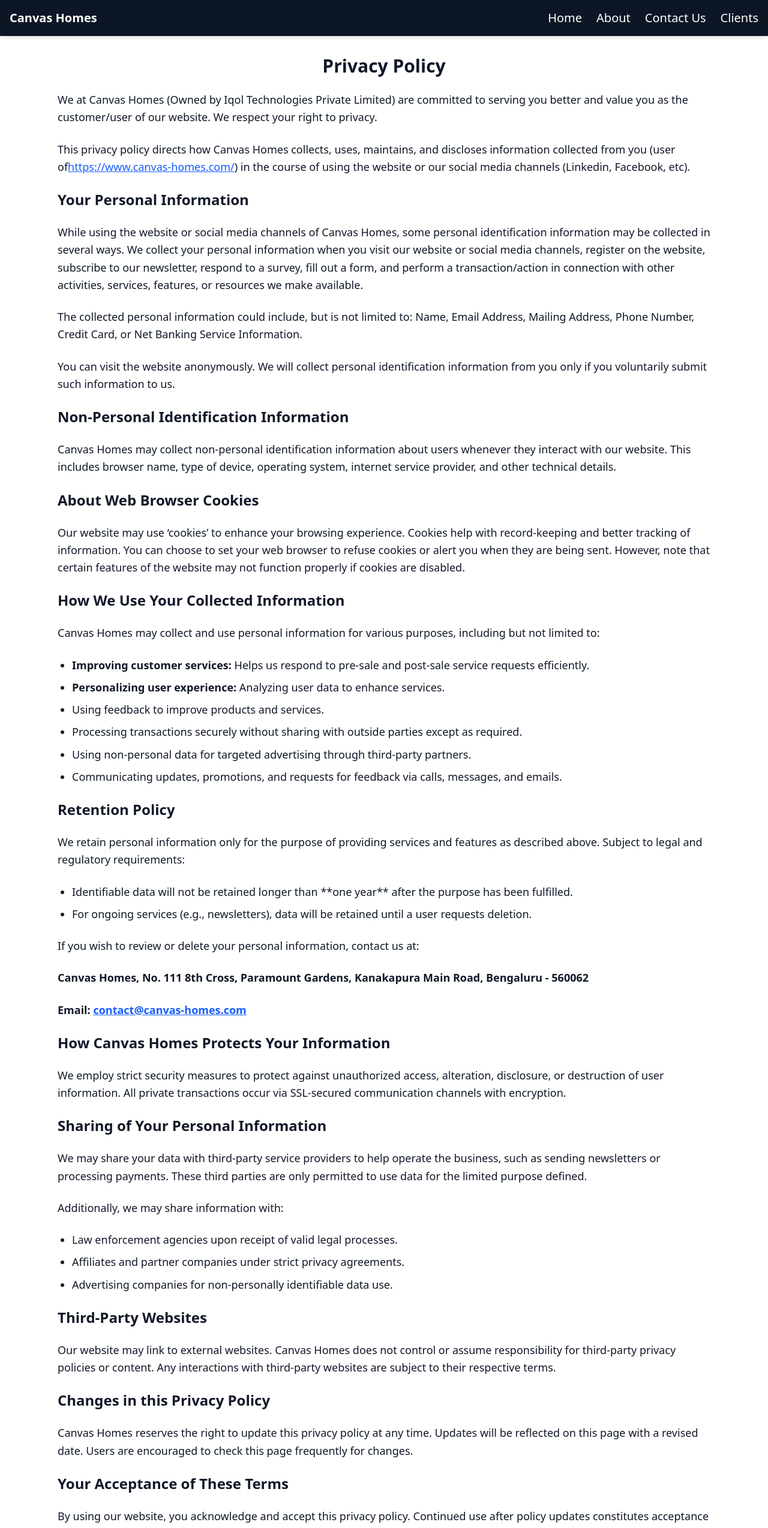
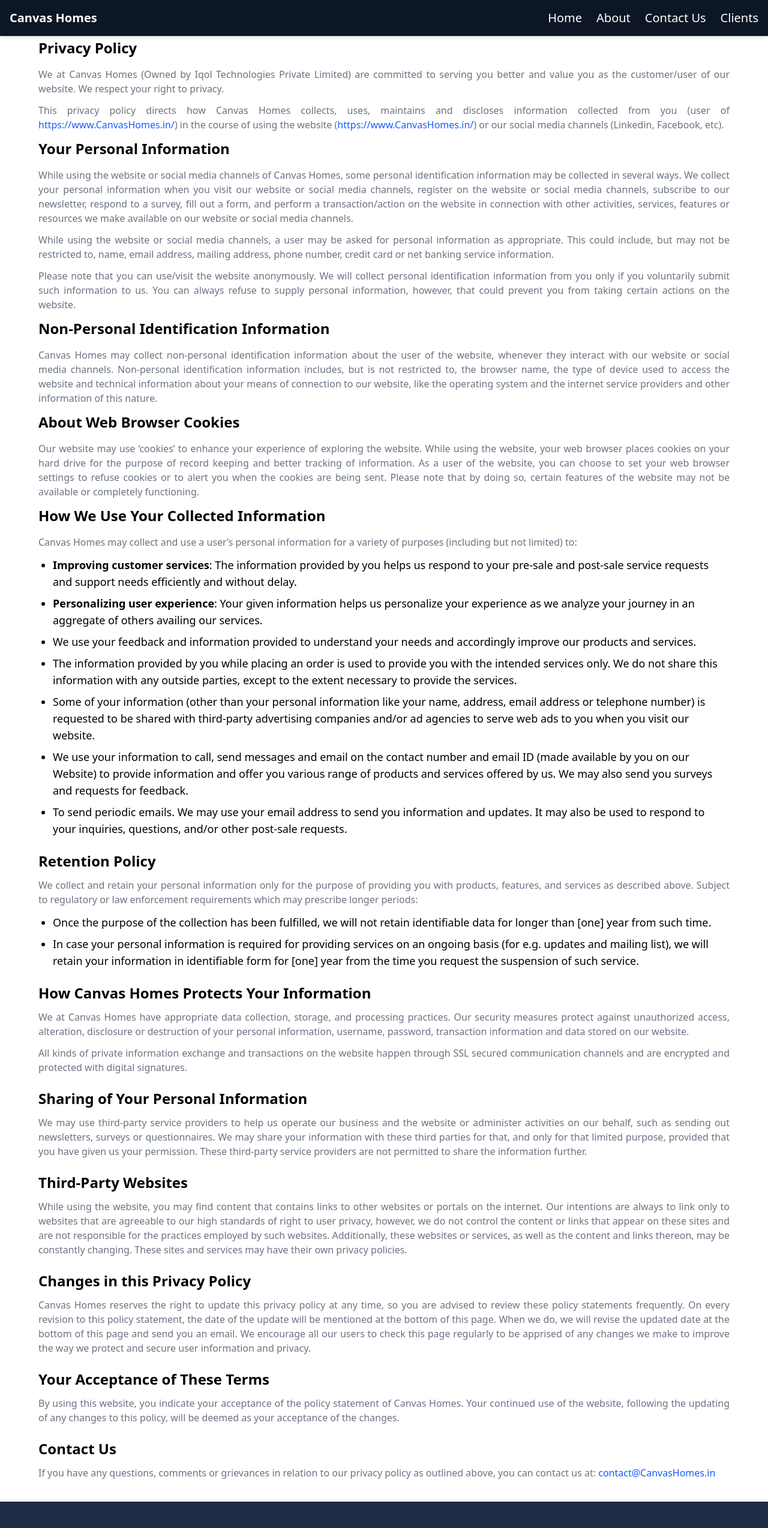
Before and after one commit to hatchedland/canvas-homes, a React (Vite) app: page /privacy-policy in a window 1280 px wide. Shown: the top 2548 px of the page at 60% size. Built offline with nearby package versions, Linux system fonts and the light colour scheme.

Commit message:
Privacy Policy updated

```diff
--- a/src/App.jsx
+++ b/src/App.jsx
@@ -1,5 +1,6 @@
 import React from "react";
 import { BrowserRouter as Router, Routes, Route } from "react-router-dom";
+
 import Navbar from "./components/Navbar";
 import { Home } from "./components/Home";
 import { Overview } from "./components/Overview";
@@ -9,6 +10,7 @@
 import Footer from "./components/Footer";
 import TermsOfUse from "./components/TermsOfUse";
 import PrivacyPolicy from "./components/PrivacyPolicy";
+
 
 function App() {
   return (
--- a/src/components/PrivacyPolicy.jsx
+++ b/src/components/PrivacyPolicy.jsx
@@ -1,115 +1,94 @@
-import React from "react";
+import React from 'react';
+
 
 const PrivacyPolicy = () => {
   return (
-    <div className="min-h-screen p-8 max-w-6xl mx-auto bg-white text-gray-900 mt-15">
-      <h1 className="text-3xl font-bold mb-6 text-center">Privacy Policy</h1>
-
-      <div className="space-y-6 text-lg leading-relaxed whitespace-pre-line">
-        <p>
+    <div className="w-full mx-auto px-16 py-6 pt-16">
+      <h1 className="text-2xl font-bold mb-4 font-montserrat">Privacy Policy</h1>
+      <p className="text-justify text-base text-gray-500 mb-3 font-lato">
         We at Canvas Homes (Owned by Iqol Technologies Private Limited) are committed to serving you better and value you as the customer/user of our website. We respect your right to privacy.
       </p>
 
-        <p>
-          This privacy policy directs how Canvas Homes collects, uses, maintains, and discloses information collected from you (user of
-          <a href="https://www.canvas-homes.com/" target="_blank" rel="noopener noreferrer" className="text-blue-600 underline">
-            https://www.canvas-homes.com/
-          </a>)
-          in the course of using the website or our social media channels (Linkedin, Facebook, etc).
+      <p className="text-justify text-base text-gray-500 mb-3 font-lato">
+        This privacy policy directs how Canvas Homes collects, uses, maintains and discloses information collected from you (user of <a href="https://www.CanvasHomes.in/" className="text-blue-600">https://www.CanvasHomes.in/</a>) in the course of using the website (<a href="https://www.CanvasHomes.in/" className="text-blue-600">https://www.CanvasHomes.in/</a>) or our social media channels (Linkedin, Facebook, etc).
       </p>
 
-        <h2 className="text-2xl font-semibold">Your Personal Information</h2>
-        <p>
-          While using the website or social media channels of Canvas Homes, some personal identification information may be collected in several ways.
-          We collect your personal information when you visit our website or social media channels, register on the website, subscribe to our newsletter, respond to a survey, fill out a form, and perform a transaction/action in connection with other activities, services, features, or resources we make available.
+      <h2 className="text-2xl font-bold mb-4 font-montserrat">Your Personal Information</h2>
+      <p className="text-justify text-base text-gray-500 mb-3 font-lato">
+        While using the website or social media channels of Canvas Homes, some personal identification information may be collected in several ways. We collect your personal information when you visit our website or social media channels, register on the website or social media channels, subscribe to our newsletter, respond to a survey, fill out a form, and perform a transaction/action on the website in connection with other activities, services, features or resources we make available on our website or social media channels.
       </p>
-        <p>
-          The collected personal information could include, but is not limited to: Name, Email Address, Mailing Address, Phone Number, Credit Card, or Net Banking Service Information.
+      <p className="text-justify text-base text-gray-500 mb-3 font-lato">
+        While using the website or social media channels, a user may be asked for personal information as appropriate. This could include, but may not be restricted to, name, email address, mailing address, phone number, credit card or net banking service information.
       </p>
-        <p>
-          You can visit the website anonymously. We will collect personal identification information from you only if you voluntarily submit such information to us.
+      <p className="text-justify text-base text-gray-500 mb-3 font-lato">
+        Please note that you can use/visit the website anonymously. We will collect personal identification information from you only if you voluntarily submit such information to us. You can always refuse to supply personal information, however, that could prevent you from taking certain actions on the website.
       </p>
 
-        <h2 className="text-2xl font-semibold">Non-Personal Identification Information</h2>
-        <p>
-          Canvas Homes may collect non-personal identification information about users whenever they interact with our website. This includes browser name, type of device, operating system, internet service provider, and other technical details.
+      <h2 className="text-2xl font-bold mb-4 font-montserrat">Non-Personal Identification Information</h2>
+      <p className="text-justify text-base text-gray-500 mb-3 font-lato">
+        Canvas Homes may collect non-personal identification information about the user of the website, whenever they interact with our website or social media channels. Non-personal identification information includes, but is not restricted to, the browser name, the type of device used to access the website and technical information about your means of connection to our website, like the operating system and the internet service providers and other information of this nature.
       </p>
 
-        <h2 className="text-2xl font-semibold">About Web Browser Cookies</h2>
-        <p>
-          Our website may use ‘cookies’ to enhance your browsing experience. Cookies help with record-keeping and better tracking of information.
-          You can choose to set your web browser to refuse cookies or alert you when they are being sent. However, note that certain features of the website may not function properly if cookies are disabled.
+      <h2 className="text-2xl font-bold mb-4 font-montserrat">About Web Browser Cookies</h2>
+      <p className="text-justify text-base text-gray-500 mb-3 font-lato">
+        Our website may use ‘cookies’ to enhance your experience of exploring the website. While using the website, your web browser places cookies on your hard drive for the purpose of record keeping and better tracking of information. As a user of the website, you can choose to set your web browser settings to refuse cookies or to alert you when the cookies are being sent. Please note that by doing so, certain features of the website may not be available or completely functioning.
       </p>
 
-        <h2 className="text-2xl font-semibold">How We Use Your Collected Information</h2>
-        <p>Canvas Homes may collect and use personal information for various purposes, including but not limited to:</p>
-        <ul className="list-disc pl-6 space-y-2">
-          <li><strong>Improving customer services:</strong> Helps us respond to pre-sale and post-sale service requests efficiently.</li>
-          <li><strong>Personalizing user experience:</strong> Analyzing user data to enhance services.</li>
-          <li>Using feedback to improve products and services.</li>
-          <li>Processing transactions securely without sharing with outside parties except as required.</li>
-          <li>Using non-personal data for targeted advertising through third-party partners.</li>
-          <li>Communicating updates, promotions, and requests for feedback via calls, messages, and emails.</li>
+      <h3 className="text-2xl font-bold mb-4 font-montserrat">How We Use Your Collected Information</h3>
+      <p className="text-justify text-base text-gray-500 mb-3 font-lato">
+        Canvas Homes may collect and use a user’s personal information for a variety of purposes (including but not limited) to:
+      </p>
+      <ul className="list-disc pl-6 space-y-2 text-lg mb-6">
+        <li><strong>Improving customer services</strong>: The information provided by you helps us respond to your pre-sale and post-sale service requests and support needs efficiently and without delay.</li>
+        <li><strong>Personalizing user experience</strong>: Your given information helps us personalize your experience as we analyze your journey in an aggregate of others availing our services.</li>
+        <li>We use your feedback and information provided to understand your needs and accordingly improve our products and services.</li>
+        <li>The information provided by you while placing an order is used to provide you with the intended services only. We do not share this information with any outside parties, except to the extent necessary to provide the services.</li>
+        <li>Some of your information (other than your personal information like your name, address, email address or telephone number) is requested to be shared with third-party advertising companies and/or ad agencies to serve web ads to you when you visit our website.</li>
+        <li>We use your information to call, send messages and email on the contact number and email ID (made available by you on our Website) to provide information and offer you various range of products and services offered by us. We may also send you surveys and requests for feedback.</li>
+        <li>To send periodic emails. We may use your email address to send you information and updates. It may also be used to respond to your inquiries, questions, and/or other post-sale requests.</li>
       </ul>
 
-        <h2 className="text-2xl font-semibold">Retention Policy</h2>
-        <p>
-          We retain personal information only for the purpose of providing services and features as described above.
-          Subject to legal and regulatory requirements:
+      <h2 className="text-2xl font-semibold mt-6 mb-3">Retention Policy</h2>
+      <p className="text-justify text-base text-gray-500 mb-3 font-lato">
+        We collect and retain your personal information only for the purpose of providing you with products, features, and services as described above. Subject to regulatory or law enforcement requirements which may prescribe longer periods:
       </p>
-        <ul className="list-disc pl-6 space-y-2">
-          <li>Identifiable data will not be retained longer than **one year** after the purpose has been fulfilled.</li>
-          <li>For ongoing services (e.g., newsletters), data will be retained until a user requests deletion.</li>
+      <ul className="list-disc pl-6 space-y-2 text-lg mb-6">
+        <li>Once the purpose of the collection has been fulfilled, we will not retain identifiable data for longer than [one] year from such time.</li>
+        <li>In case your personal information is required for providing services on an ongoing basis (for e.g. updates and mailing list), we will retain your information in identifiable form for [one] year from the time you request the suspension of such service.</li>
       </ul>
-        <p>
-          If you wish to review or delete your personal information, contact us at:
+
+      <h2 className="text-2xl font-semibold mt-6 mb-3">How Canvas Homes Protects Your Information</h2>
+      <p className="text-justify text-base text-gray-500 mb-3 font-lato">
+        We at Canvas Homes have appropriate data collection, storage, and processing practices. Our security measures protect against unauthorized access, alteration, disclosure or destruction of your personal information, username, password, transaction information and data stored on our website.
       </p>
-        <p className="font-semibold">Canvas Homes, No. 111 8th Cross, Paramount Gardens, Kanakapura Main Road, Bengaluru - 560062</p>
-        <p className="font-semibold">Email: <a href="mailto:contact@canvas-homes.in" className="text-blue-600 underline">contact@canvas-homes.com</a></p>
-
-        <h2 className="text-2xl font-semibold">How Canvas Homes Protects Your Information</h2>
-        <p>
-          We employ strict security measures to protect against unauthorized access, alteration, disclosure, or destruction of user information.
-          All private transactions occur via SSL-secured communication channels with encryption.
+      <p className="text-justify text-base text-gray-500 mb-3 font-lato">
+        All kinds of private information exchange and transactions on the website happen through SSL secured communication channels and are encrypted and protected with digital signatures.
       </p>
 
-        <h2 className="text-2xl font-semibold">Sharing of Your Personal Information</h2>
-        <p>
-          We may share your data with third-party service providers to help operate the business, such as sending newsletters or processing payments.
-          These third parties are only permitted to use data for the limited purpose defined.
-        </p>
-        <p>
-          Additionally, we may share information with:
-        </p>
-        <ul className="list-disc pl-6 space-y-2">
-          <li>Law enforcement agencies upon receipt of valid legal processes.</li>
-          <li>Affiliates and partner companies under strict privacy agreements.</li>
-          <li>Advertising companies for non-personally identifiable data use.</li>
-        </ul>
-
-        <h2 className="text-2xl font-semibold">Third-Party Websites</h2>
-        <p>
-          Our website may link to external websites. Canvas Homes does not control or assume responsibility for third-party privacy policies or content.
-          Any interactions with third-party websites are subject to their respective terms.
+      <h2 className="text-2xl font-semibold mt-6 mb-3">Sharing of Your Personal Information</h2>
+      <p className="text-justify text-base text-gray-500 mb-3 font-lato">
+        We may use third-party service providers to help us operate our business and the website or administer activities on our behalf, such as sending out newsletters, surveys or questionnaires. We may share your information with these third parties for that, and only for that limited purpose, provided that you have given us your permission. These third-party service providers are not permitted to share the information further.
       </p>
 
-        <h2 className="text-2xl font-semibold">Changes in this Privacy Policy</h2>
-        <p>
-          Canvas Homes reserves the right to update this privacy policy at any time. Updates will be reflected on this page with a revised date.
-          Users are encouraged to check this page frequently for changes.
+      <h2 className="text-2xl font-semibold mt-6 mb-3">Third-Party Websites</h2>
+      <p className="text-justify text-base text-gray-500 mb-3 font-lato">
+        While using the website, you may find content that contains links to other websites or portals on the internet. Our intentions are always to link only to websites that are agreeable to our high standards of right to user privacy, however, we do not control the content or links that appear on these sites and are not responsible for the practices employed by such websites. Additionally, these websites or services, as well as the content and links thereon, may be constantly changing. These sites and services may have their own privacy policies.
       </p>
 
-        <h2 className="text-2xl font-semibold">Your Acceptance of These Terms</h2>
-        <p>
-          By using our website, you acknowledge and accept this privacy policy. Continued use after policy updates constitutes acceptance of the changes.
+      <h2 className="text-2xl font-semibold mt-6 mb-3">Changes in this Privacy Policy</h2>
+      <p className="text-justify text-base text-gray-500 mb-3 font-lato">
+        Canvas Homes reserves the right to update this privacy policy at any time, so you are advised to review these policy statements frequently. On every revision to this policy statement, the date of the update will be mentioned at the bottom of this page. When we do, we will revise the updated date at the bottom of this page and send you an email. We encourage all our users to check this page regularly to be apprised of any changes we make to improve the way we protect and secure user information and privacy.
       </p>
 
-        <h2 className="text-2xl font-semibold">Contact Us</h2>
-        <p>
-          If you have any questions, comments, or grievances regarding our privacy policy, you can contact us at:
+      <h2 className="text-2xl font-semibold mt-6 mb-3">Your Acceptance of These Terms</h2>
+      <p className="text-justify text-base text-gray-500 mb-3 font-lato">
+        By using this website, you indicate your acceptance of the policy statement of Canvas Homes. Your continued use of the website, following the updating of any changes to this policy, will be deemed as your acceptance of the changes.
       </p>
-        <p className="font-semibold">Email: <a href="mailto:contact@canvas-homes.com" className="text-blue-600 underline">contact@canvas-homes.com</a></p>
-      </div>
+
+      <h2 className="text-2xl font-semibold mt-6 mb-3">Contact Us</h2>
+      <p className="text-justify text-base text-gray-500 mb-3 font-lato">
+        If you have any questions, comments or grievances in relation to our privacy policy as outlined above, you can contact us at: <a href="mailto:contact@CanvasHomes.in" className="text-blue-600">contact@CanvasHomes.in</a>
+      </p>
     </div>
   );
 };
```
Also changed, not shown: 1 other file (tests, documents, lock files or other folders). Lines whose indentation alone changed are shown as unchanged.
